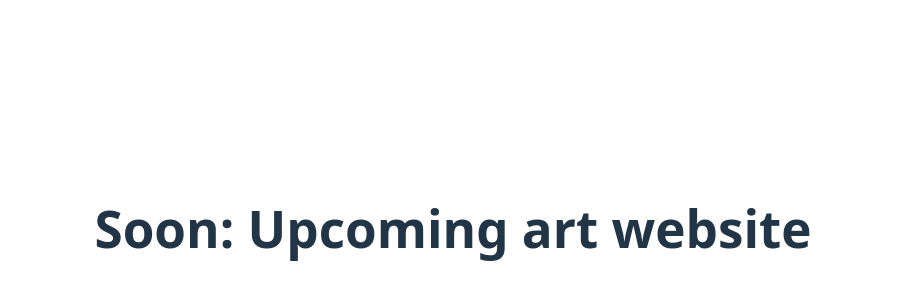
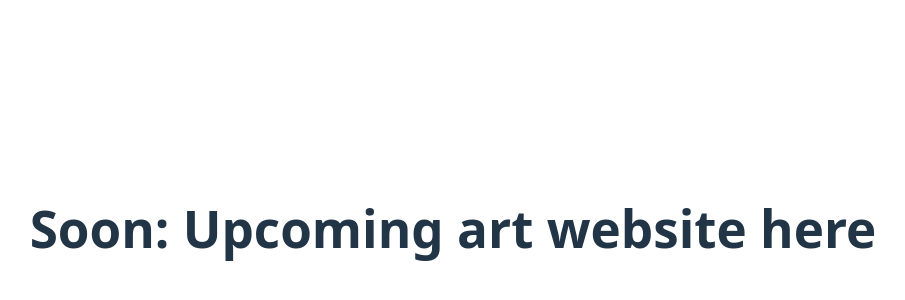
Before and after one commit to Bopha-um-morokot/arts-portfolio, a React (Vite) app: page / in a window 1280 px wide. Shown: the part 172-472 px from the top of the page, without its empty margins (187-1092 px from the left). Built offline with nearby package versions, Linux system fonts and the light colour scheme.

Commit message:
Update heading text in App component

```diff
--- a/src/App.jsx
+++ b/src/App.jsx
@@ -3,7 +3,7 @@ import './App.css'
 function App() {
   return (
     <>
-      <h1>Soon: Upcoming art website</h1>
+      <h1>Soon: Upcoming art website here</h1>
 
     </>
   )
```
